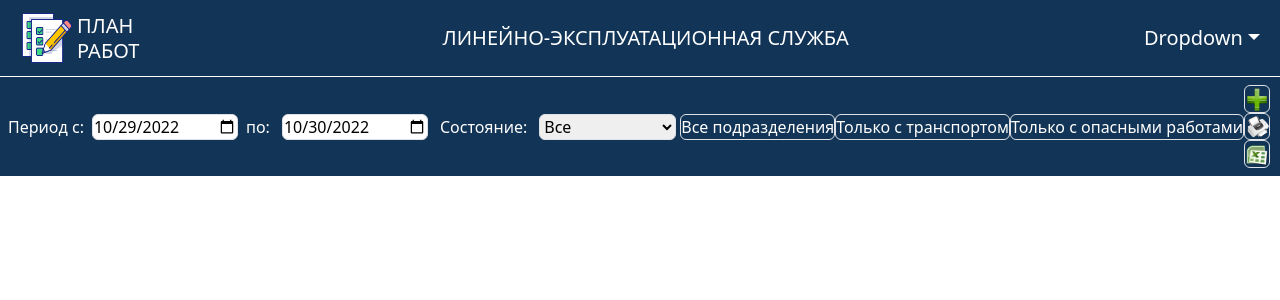
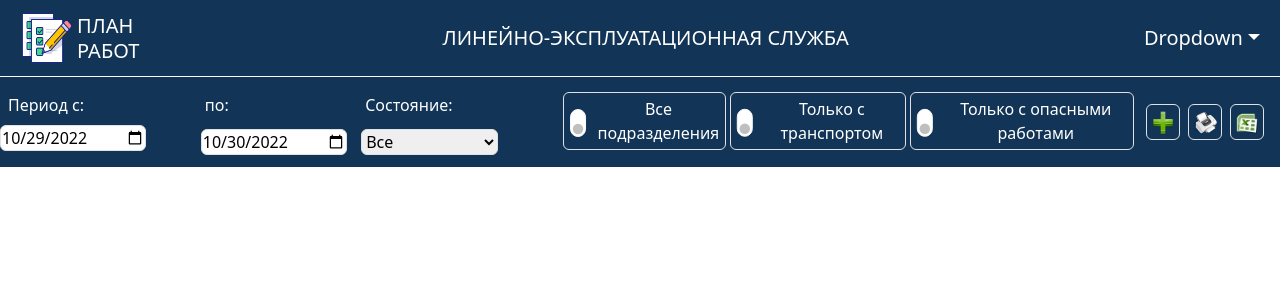
Before and after one commit to djbobah/work_plan_bs, a React (Create React App) app in the folder client/: page / in a window 1280 px wide. Shown: the top 300 px of the page. Built offline with nearby package versions, Linux system fonts and the light colour scheme; the HTML template or start-up script is replaced by a standard one.

Commit message:
refactor

```diff
--- a/client/package.json
+++ b/client/package.json
@@ -7,6 +7,7 @@
     "@testing-library/react": "^13.4.0",
     "@testing-library/user-event": "^13.5.0",
     "bootstrap": "^5.2.2",
+    "normalize": "^0.3.1",
     "react": "^18.2.0",
     "react-dom": "^18.2.0",
     "react-scripts": "5.0.1",
--- a/client/src/components/ControlPanel.jsx
+++ b/client/src/components/ControlPanel.jsx
@@ -58,11 +58,11 @@ const ControlPanel = (props) => {
   };
 
   return (
-    <div className={`navbar navbar-expand-lg flex  ${styles.nav}`}>
-      {/* <p className="">{ props.title}</p> */}
-      {/* <div className="flex"> */}
-      {/* <div className="flex"> */}
-      <div className="flex">
+    <div
+      className={`navbar navbar-expand-lg  justify-content-between ${styles.nav}`}
+    >
+      <div className="d-flex">
+        <div>
           <label htmlFor="DateFrom" className={"p-2"}>
             Период с:{" "}
           </label>
@@ -73,8 +73,10 @@ const ControlPanel = (props) => {
             className="  border rounded "
             value={DateFrom}
             onChange={handleDateFromChange}
+            role="button"
           />
-
+        </div>
+        <div>
           <label htmlFor="DateEnd" className={"p-2"}>
             по:
           </label>
@@ -82,27 +84,31 @@ const ControlPanel = (props) => {
             type="date"
             name="DateEnd"
             id="DateEnd"
-          className="m-1 h-8 text-sky-900 border rounded"
+            className="m-1 border rounded"
             value={DateEnd}
             onChange={handleDateEndChange}
+            role="button"
           />
-
+        </div>
+        <div>
           <label htmlFor="State" className="p-2">
             Состояние:
           </label>
           <select
             name="State"
             id="State"
-          className="m-1 h-8 text-sky-900 border rounded"
+            className="m-1  border rounded"
             value={State}
             onChange={handleStateChange}
+            role="button"
           >
             <option>Все</option>
             <option>Выполнено</option>
             <option>Не выполнено</option>
           </select>
         </div>
-
+      </div>
+      <div className="d-flex">
         {checkButtons.map((checkButton) => (
           <NavCheckButton
             title={checkButton.title}
@@ -113,21 +119,20 @@ const ControlPanel = (props) => {
             onCheck={handleCheckClick}
           />
         ))}
-      {/* </div> */}
-      {/* </div> */}
-      <div className="flex flex-row">
+      </div>
+      <div className="d-flex p-2 justify-content-between">
         <div
-          className="border rounded flex"
+          className="border rounded p-1 me-2"
           onClick={handleClickAdd}
           role="button"
         >
           <img width={24} src={AddImage} alt="Запланировать работу..." />
         </div>
 
-        <div className="border rounded flex" role="button">
+        <div className="border rounded p-1 me-2" role="button">
           <img width={24} src={PrinterImage} alt="Распечатать работы..." />
         </div>
-        <div className="border rounded flex" role="button">
+        <div className="border rounded p-1 me-2" role="button">
           <img width={24} src={ExcelImage} alt="Выгрузить работы в Excel..." />
         </div>
       </div>
--- a/client/src/components/NavCheckButton.jsx
+++ b/client/src/components/NavCheckButton.jsx
@@ -1,47 +1,53 @@
 import React from "react";
+import styles from "./NavCheckButton.module.css";
 
 const NavCheckButton = (props) => {
   //console.log(props.id);
   //console.log(props.title);
   return (
-    <>
+    <div className={`pe-1  ${styles.setMinHeight}`}>
       {props.check ? (
         <div
-          className="  border rounded flex"
-          onClick={() => props.onCheck(props.id)}
+          className={`form-check form-switch border  rounded  bg-success text-center d-flex align-items-center   ${styles.setMinHeight}`}
           role="button"
         >
-          <div className="text-green-500">
-            {/* <svg
-              xmlns="http://www.w3.org/2000/svg"
-              width="30"
-              height="30"
-              viewBox="0 0 24 24"
-              strokeWidth="2"
-              stroke="currentColor"
-              fill="none"
-              strokeLinecap="round"
-              strokeLinejoin="round"
-            >
-              {/* <path stroke="none" d="M0 0h24v24H0z"/> */}
-
-            {/* <polyline points="9 11 12 14 20 6" />
-
-              <path d="M20 12v6a2 2 0 0 1 -2 2h-12a2 2 0 0 1 -2 -2v-12a2 2 0 0 1 2 -2h9" />
-            </svg> */}
-          </div>
-          <div className="text-center m-1 p-1">{props.title}</div>
+          <input
+            className={`form-check-input bg-primary border-light p-1 ${styles["form-check-input"]}`}
+            type="checkbox"
+            id={props.id}
+            onClick={() => props.onCheck(props.id)}
+            role="button"
+          />
+          <label
+            className="form-check-label user-select-none p-1"
+            htmlFor={props.id}
+            role="button"
+          >
+            {props.title}
+          </label>
         </div>
       ) : (
         <div
-          className=" border rounded  flex text-center"
-          onClick={() => props.onCheck(props.id)}
+          className={`form-check form-switch border rounded  text-center d-flex align-items-center  ${styles.setMinHeight}`}
           role="button"
         >
-          <div className=" ">{props.title}</div>
+          <input
+            className={`form-check-input border-light p-1  ${styles["form-check-input"]}`}
+            type="checkbox"
+            id={props.id}
+            onClick={() => props.onCheck(props.id)}
+            role="button"
+          />
+          <label
+            className="form-check-label user-select-none p-1"
+            htmlFor={props.id}
+            role="button"
+          >
+            {props.title}
+          </label>
         </div>
       )}
-    </>
+    </div>
   );
 };
 
--- /dev/null
+++ b/client/src/components/NavCheckButton.module.css
@@ -0,0 +1,7 @@
+.form-check-input {
+  transform: rotate(-90deg);
+}
+
+.setMinHeight {
+  min-height: 45px !important;
+}
```
Also changed, not shown: 1 other file (tests, documents, lock files or other folders). Lines whose indentation alone changed are shown as unchanged.
